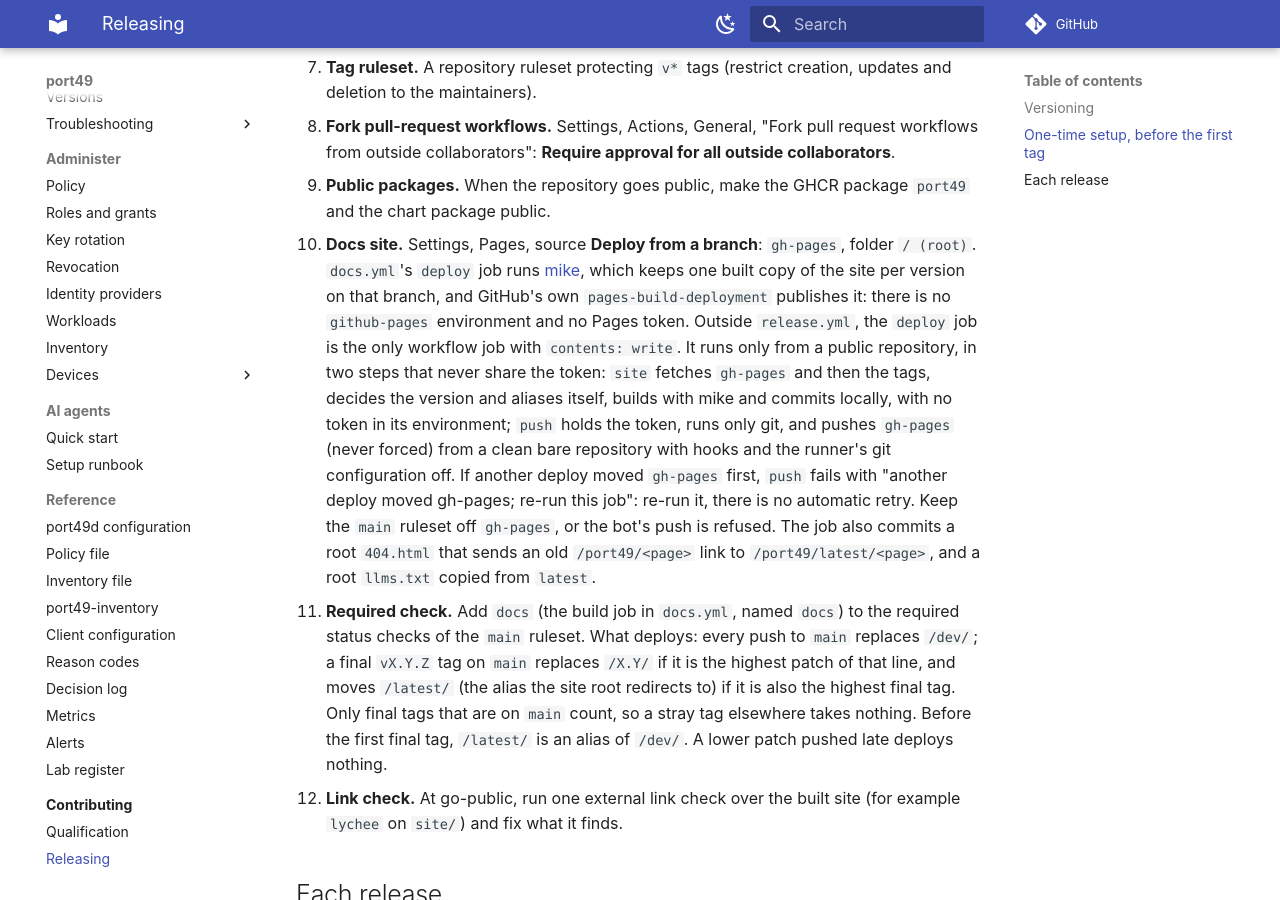
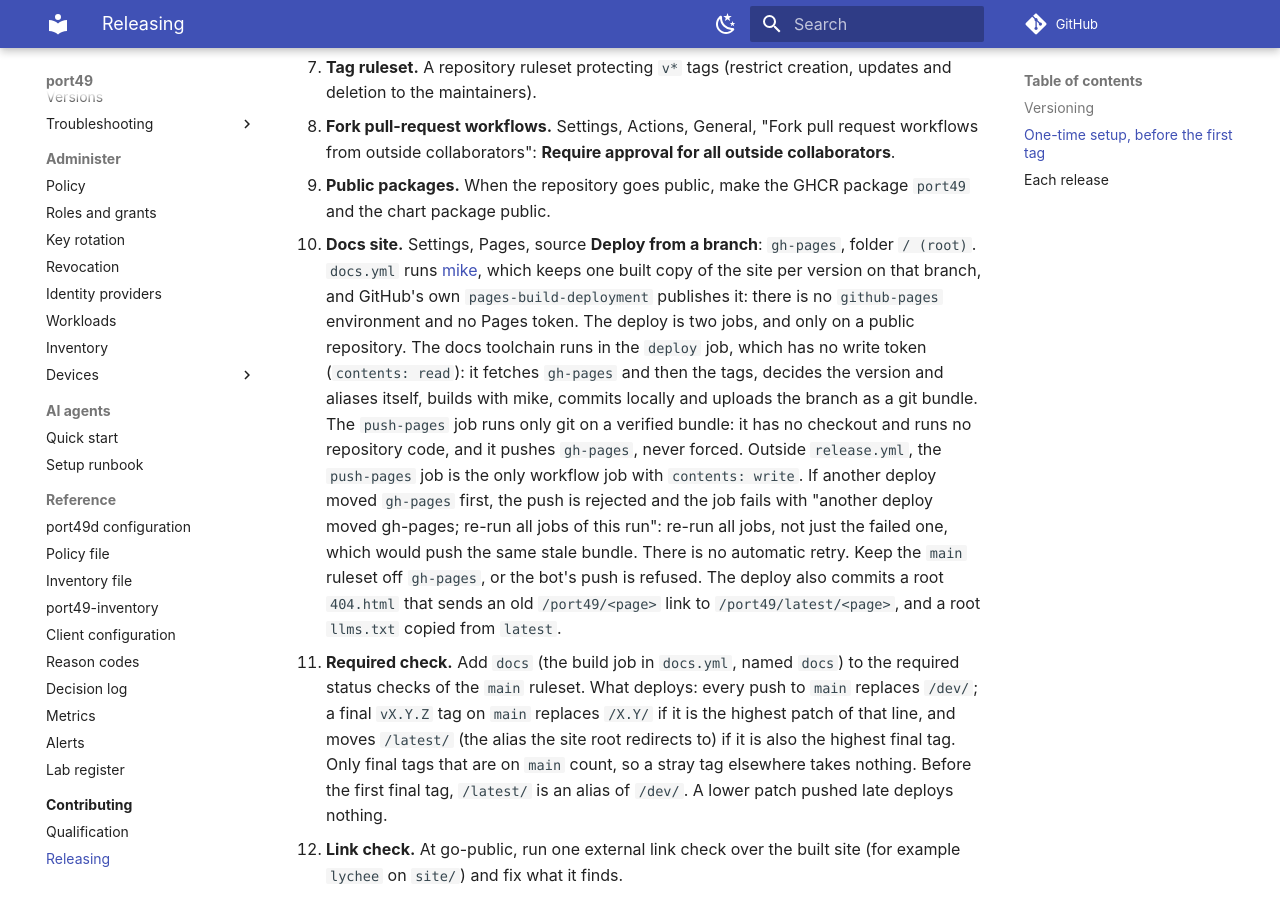
Before and after one commit to blanketfish/port49, an MkDocs documentation site: the page built from docs/site/contributing/releasing.md, in a window 1280 px wide and 900 px high, scrolled down 1073 px. Built offline with MkDocs 1.6.1 and Material for MkDocs 9.7.7, drawn with Linux system fonts in a browser that asks for light colours; comment, search, counter and statistics services are not loaded; the version menu is left out.

Commit message:
fix(ci): push gh-pages from its own job, on a verified bundle
Steps of one job share a machine, so a step without the token could still
reach it ($GITHUB_ENV, $GITHUB_PATH, a leftover process, sudo). deploy now
runs the docs toolchain with contents: read and uploads the gh-pages
branch as a git bundle; push-pages, the only job with contents: write, has
no checkout and runs only git: verify the bundle, fetch it into a clean
bare repository with fsck, push gh-pages unforced. The push group is per
ref and only on that job; a lost race fails with 'another deploy moved
gh-pages; re-run all jobs of this run'.

Co-Authored-By: Claude Sonnet 5.5 <noreply@anthropic.com>

```diff
--- a/RELEASING.md
+++ b/RELEASING.md
@@ -36,17 +36,20 @@ PEP 440 version. The docs site states the same on its Versions page.
 6. **Public packages.** When the repository goes public, make the GHCR package `port49` and the
    chart package public.
 7. **Docs site.** Settings, Pages, source **Deploy from a branch**: `gh-pages`, folder `/ (root)`.
-   `docs.yml`'s `deploy` job runs [mike](https://github.com/jimporter/mike), which keeps one built
+   `docs.yml` runs [mike](https://github.com/jimporter/mike), which keeps one built
    copy of the site per version on that branch, and GitHub's own `pages-build-deployment` publishes
-   it: there is no `github-pages` environment and no Pages token. Outside `release.yml`, the `deploy`
-   job is the only workflow job with `contents: write`. It runs only from a public repository, in
-   two steps that never share the token: `site` fetches `gh-pages` and then the tags, decides the
-   version and aliases itself, builds with mike and commits locally, with no token in its
-   environment; `push` holds the token, runs only git, and pushes `gh-pages` (never forced) from a
-   clean bare repository with hooks and the runner's git configuration off. If another deploy moved
-   `gh-pages` first, `push` fails with "another deploy moved gh-pages; re-run this job": re-run it,
-   there is no automatic retry. Keep the `main` ruleset off `gh-pages`, or the bot's push is refused. The job also commits a root `404.html` that sends an old `/port49/<page>` link to
-   `/port49/latest/<page>`, and a root `llms.txt` copied from `latest`.
+   it: there is no `github-pages` environment and no Pages token. The deploy is two jobs, and only
+   on a public repository. The docs toolchain runs in the `deploy` job, which has no write token
+   (`contents: read`): it fetches `gh-pages` and then the tags, decides the version and aliases
+   itself, builds with mike, commits locally and uploads the branch as a git bundle. The `push-pages`
+   job runs only git on a verified bundle: it has no checkout and runs no repository code, and it
+   pushes `gh-pages`, never forced. Outside `release.yml`, the `push-pages` job is the only workflow job with
+   `contents: write`. If another deploy moved `gh-pages` first, the push is rejected and the job fails with
+   "another deploy moved gh-pages; re-run all jobs of this run": re-run all jobs, not just the failed
+   one, which would push the same stale bundle. There is no automatic retry. Keep the `main` ruleset
+   off `gh-pages`, or the bot's push is refused. The deploy also commits a root `404.html` that
+   sends an old `/port49/<page>` link to `/port49/latest/<page>`, and a root `llms.txt` copied from
+   `latest`.
 8. **Required check.** Add `docs` (the build job in `docs.yml`, named `docs`) to the required
    status checks of the `main` ruleset. What deploys: every push to `main` replaces `/dev/`; a final
    `vX.Y.Z` tag on `main` replaces `/X.Y/` if it is the highest patch of that line, and moves
```
Also changed, not shown: 4 other files.
